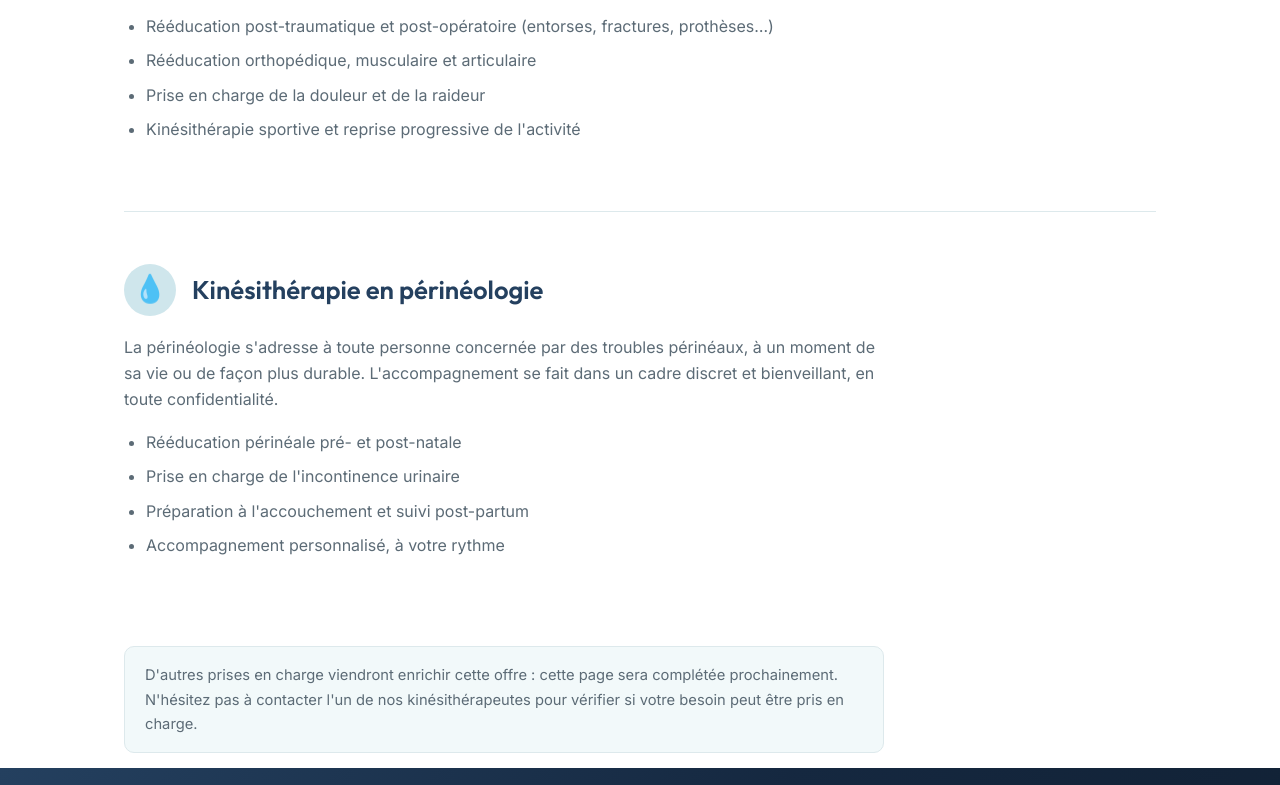
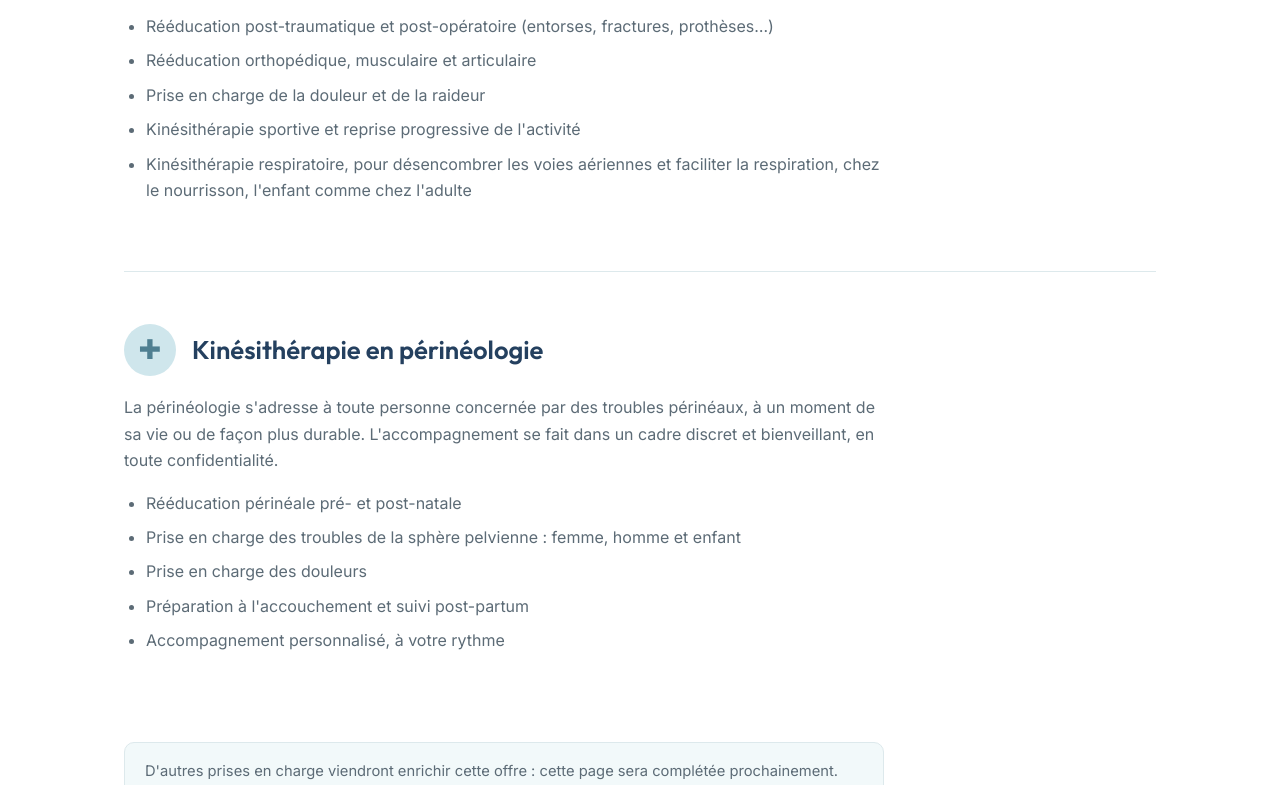
Before and after one commit to Bud-90/cmce, a plain HTML site: page services.html in a window 1280 px wide. Shown: the part 673-1458 px from the top of the page. Drawn offline with Linux system fonts and the light colour scheme.

Commit message:
Services: ajoute kiné respiratoire, harmonise l'icône périnéologie, précise les points incontinence/douleurs

```diff
--- a/services.html
+++ b/services.html
@@ -54,18 +54,20 @@
       <li>Rééducation orthopédique, musculaire et articulaire</li>
       <li>Prise en charge de la douleur et de la raideur</li>
       <li>Kinésithérapie sportive et reprise progressive de l'activité</li>
+      <li>Kinésithérapie respiratoire, pour désencombrer les voies aériennes et faciliter la respiration, chez le nourrisson, l'enfant comme chez l'adulte</li>
     </ul>
   </div>
 
   <div class="service-block">
     <div class="service-head">
-      <span class="mark">💧</span>
+      <span class="mark">✚</span>
       <h2>Kinésithérapie en périnéologie</h2>
     </div>
     <p class="service-text">La périnéologie s'adresse à toute personne concernée par des troubles périnéaux, à un moment de sa vie ou de façon plus durable. L'accompagnement se fait dans un cadre discret et bienveillant, en toute confidentialité.</p>
     <ul>
       <li>Rééducation périnéale pré- et post-natale</li>
-      <li>Prise en charge de l'incontinence urinaire</li>
+      <li>Prise en charge des troubles de la sphère pelvienne : femme, homme et enfant</li>
+      <li>Prise en charge des douleurs</li>
       <li>Préparation à l'accouchement et suivi post-partum</li>
       <li>Accompagnement personnalisé, à votre rythme</li>
     </ul>
```
Also changed, not shown: nl/diensten.html (+4 -2 lines).
